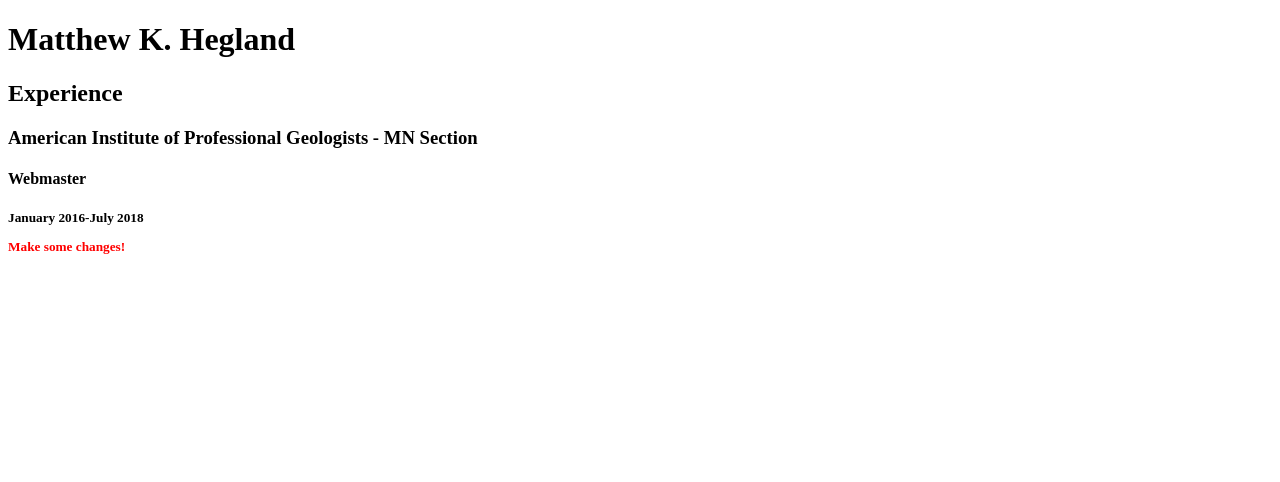
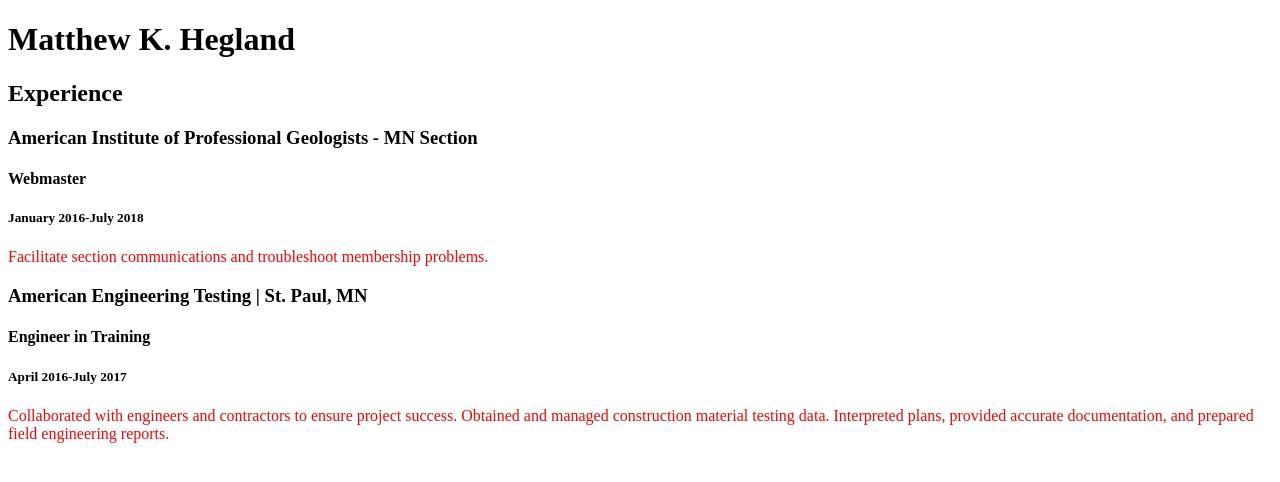
Before and after one commit to heglanmk/heglanmk.github.io, a plain HTML site: page index.html in a window 1280 px wide. Drawn offline with Linux system fonts and the light colour scheme.

Commit message:
Adding AET

```diff
--- a/index.html
+++ b/index.html
@@ -10,7 +10,12 @@
     <h2>Experience</h2>
     <h3>American Institute of Professional Geologists - MN Section</h3>
     <h4>Webmaster</h4>
-    <h5>January 2016-July 2018
-    <p>Make some changes!</p>
+    <h5>January 2016-July 2018</h5>
+    <p>Facilitate section communications and troubleshoot membership problems.</p>
+
+    <h3>American Engineering Testing | St. Paul, MN</h3>
+    <h4>Engineer in Training</h4>
+    <h5>April 2016-July 2017</h5>
+    <p>Collaborated with engineers and contractors to ensure project success. Obtained and managed construction material testing data. Interpreted plans, provided accurate documentation, and prepared field engineering reports.
   </body>
 </html>
```
